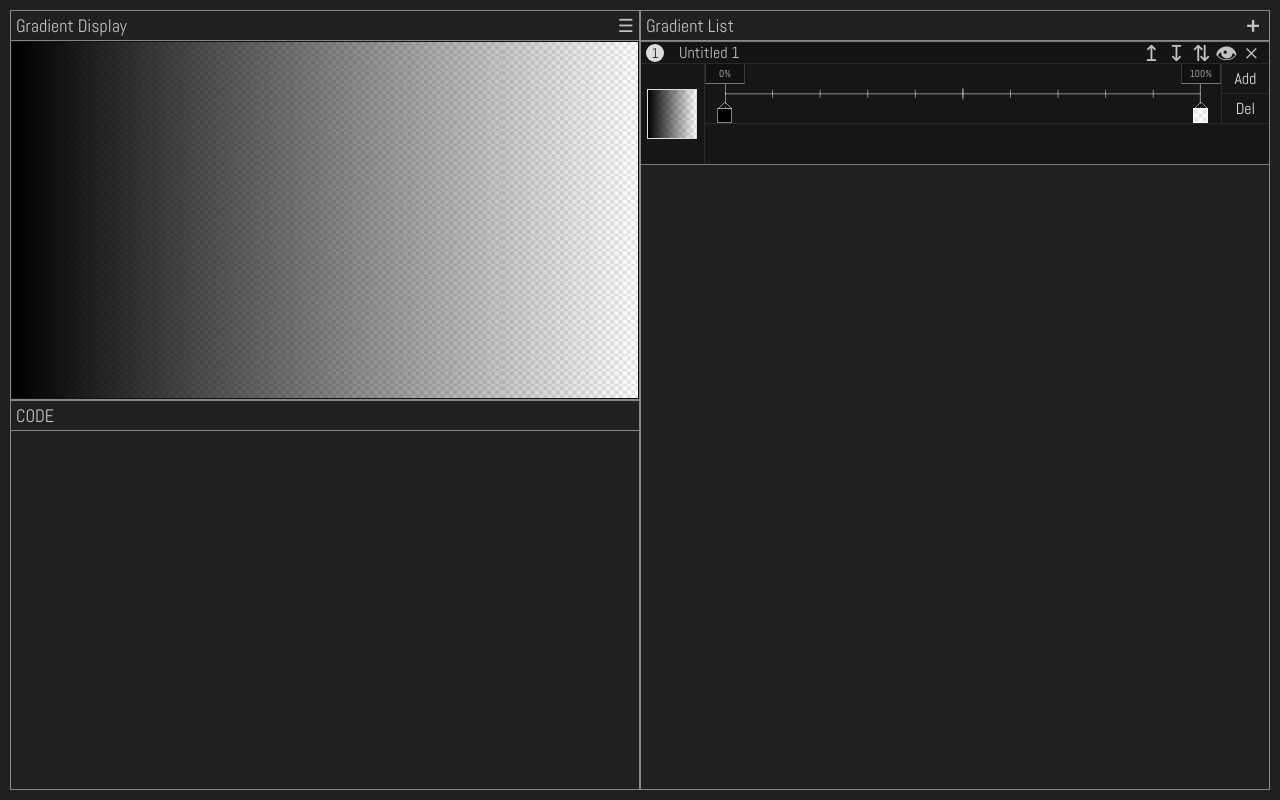
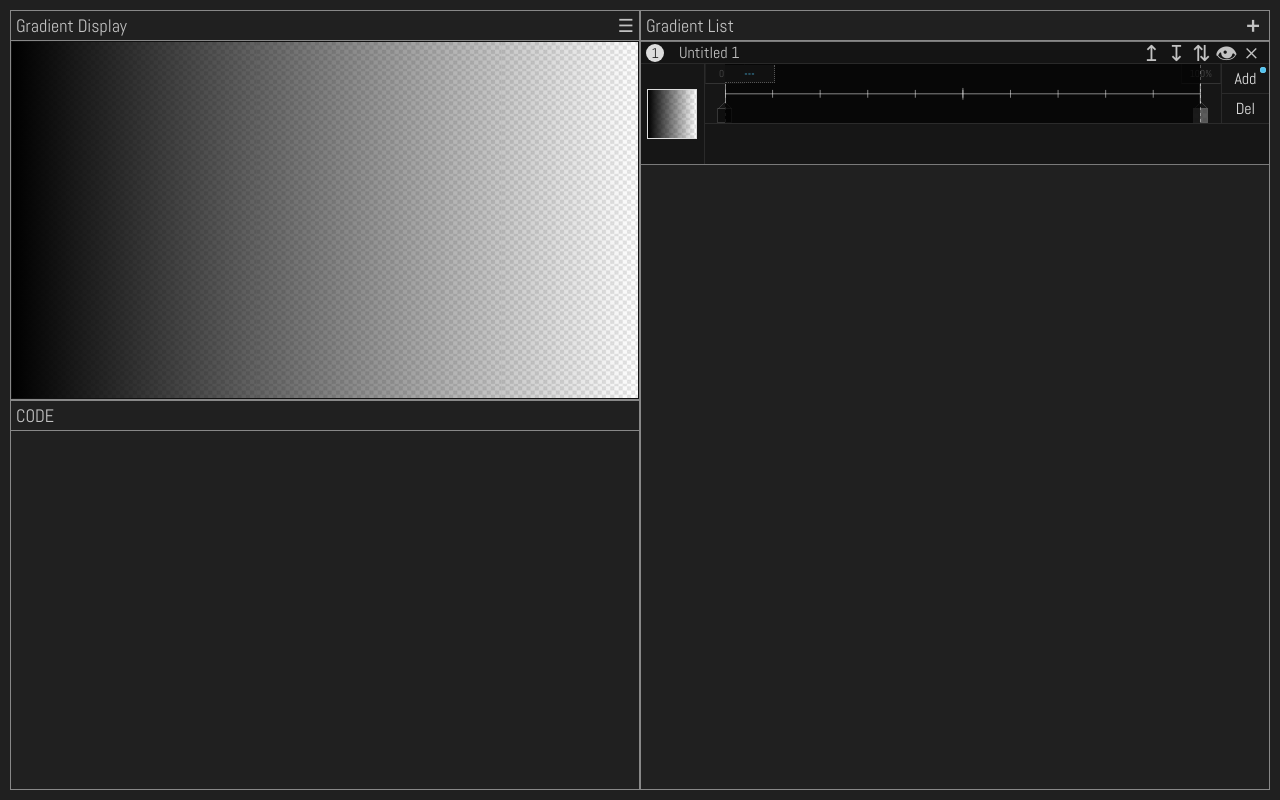
Before and after one commit to tschiboka/colorpicker, a React (Create React App) app: page / in a window 1280 px wide. Both pictures are taken after a click on the button "Add". Built offline with nearby package versions, Linux system fonts and the light colour scheme.

Commit message:
add color stop functionality

```diff
--- a/src/App.js
+++ b/src/App.js
@@ -39,7 +39,7 @@ export default class App extends Component {
 
 
 
-  updateGradients(gradients) { this.setState({ ...this.state, gradients: gradients }) }
+  updateGradients(gradients) { this.setState({ ...this.state, gradients: gradients }, () => console.log(this.state.gradients)) }
 
 
 
--- a/src/Components/GradientField/GradientField.scss
+++ b/src/Components/GradientField/GradientField.scss
@@ -1,4 +1,5 @@
 $primarytColor: #c2c2c2;
+$activeBtnBg: #4cc3f1;
 
 .GradientField {
     background: rgba(0, 0, 0, 0.3);
@@ -63,7 +64,7 @@ $primarytColor: #c2c2c2;
                     height: 100%;
                 }
                 &:hover {
-                    color: lightblue;
+                    color: $activeBtnBg;
                     font-size: 18px;
                 }
                 &:last-child:hover { color: deeppink; }
--- a/src/Components/GradientSlider/GradientSlider.js
+++ b/src/Components/GradientSlider/GradientSlider.js
@@ -1,7 +1,8 @@
 import React, { Component } from 'react';
 import checkeredRect from "../ColorPicker/images/transparent_checkered_bg.png";
 import { mousePos } from "../../functions/slider";
-import { sortGradientByColorStopsPercentage, filterIdenticalColorPercentages, correctGradientEdges, setZIndexAscending } from "../../functions/slider";
+import { sortGradientByColorStopsPercentage, filterIdenticalColorPercentages } from "../../functions/slider";
+import { correctGradientEdges, setZIndexAscending, getPercentToFixed } from "../../functions/slider";
 import "./GradientSlider.scss";
 
 
@@ -11,9 +12,12 @@ export default class GradientSlider extends Component {
         super(props);
 
         this.state = {
+            activeRuler: true,
             activeThumb: undefined,
             thumbMoved: false,
             mousePos: undefined,
+            addButtonOn: false,
+            delButton: false
         }
     }
 
@@ -44,14 +48,12 @@ export default class GradientSlider extends Component {
             const newThumbX = this.state.mousePos;
 
             if (!this.props.gradient.repeating) {
-                const newPercentage = (newThumbX / thumbBoxWidth * 100);
-                if (newPercentage >= 0 && newPercentage <= 100) {
+                const newPercentage = getPercentToFixed(thumbBoxWidth, newThumbX);
                 const colorIndex = this.state.activeThumb.id.match(/\d+$/)[0];
                 const newGradient = { ...this.props.gradient, colors: [...this.props.gradient.colors] };
-                    newGradient.colors[colorIndex].stop = Number(newPercentage.toFixed(newPercentage % 1 !== 0 ? 1 : 0));
+                newGradient.colors[colorIndex].stop = newPercentage;
 
                 this.props.updateGradient(newGradient, this.props.index);
-                }
             }
         }
 
@@ -66,6 +68,7 @@ export default class GradientSlider extends Component {
 
 
     handleThumbMouseUp() {
+        if (this.state.activeThumb) {
             if (!this.state.thumbMoved) {
                 const thumbIndex = this.state.activeThumb.id.match(/\d+$/)[0];
                 const color = this.props.gradient.colors[thumbIndex].color;
@@ -73,7 +76,7 @@ export default class GradientSlider extends Component {
                 this.props.openColorPicker(this.props.index, thumbIndex, color);
             }
             else {
-            if (this.state.activeThumb) {
+
                 if (!this.props.gradient.repeating) {
                     const sorted = sortGradientByColorStopsPercentage(this.props.gradient);
                     const filtered = filterIdenticalColorPercentages(sorted);
@@ -82,13 +85,58 @@ export default class GradientSlider extends Component {
                     this.props.updateGradient(updatedGradient, this.props.index);
                 }
             }
-        }
             this.setState({
                 ...this.state,
                 activeThumb: undefined,
                 thumbMoved: false,
                 mousePos: undefined
             }, () => { setZIndexAscending(this.props.index); });
+        }
+    }
+
+
+
+    handleAddBtnOnClick() {
+        console.log(this.state.addButtonOn);
+        if (!this.state.addButtonOn) {
+            this.setState({ ...this.state, addButtonOn: !this.state.addButtonOn, activeRuler: false });
+        }
+    }
+
+
+
+    handleShadowOnBlur() { setTimeout(() => { this.setState({ ...this.state, addButtonOn: false, activeRuler: true }) }, 200) }
+
+
+
+    handleShadowOnMouseMove(event) {
+        const element = document.getElementById(`GradientSlider__shadow-${this.props.index}`);
+        const mouseX = mousePos(event, this.props.index);
+        const elementWidth = event.target.getBoundingClientRect().width;
+        const percent = getPercentToFixed(elementWidth, mouseX);
+        const titleDiv = element.children[0];
+
+        titleDiv.innerHTML = percent + "%";
+        titleDiv.style.right = elementWidth - mouseX + 10 + "px";
+
+        console.log();
+
+    }
+
+
+
+    addNewColorStop(event) {
+        const mouseX = mousePos(event, this.props.index);
+        const elementWidth = event.target.getBoundingClientRect().width;
+        const newGradient = { ...this.props.gradient, colors: [...this.props.gradient.colors.map(color => ({ ...color }))] };
+
+        if (!this.props.gradient.repeating) {
+            newGradient.colors.push({ color: "rgb(255, 255, 255)", stop: getPercentToFixed(elementWidth, mouseX) });
+            const sorted = sortGradientByColorStopsPercentage(newGradient);
+            const filtered = filterIdenticalColorPercentages(sorted);
+            this.props.updateGradient(filtered, this.props.index);
+        }
+        this.setState({ ...this.state, activeRuler: true, addButtonOn: false });
     }
 
 
@@ -181,11 +229,27 @@ export default class GradientSlider extends Component {
 
 
 
+    renderAddColorStopShadow() {
+        return <button
+            id={`GradientSlider__shadow-${this.props.index}`}
+            className="GradientSlider__shadow"
+            onBlur={e => this.handleShadowOnBlur(e)}
+            onClick={e => this.addNewColorStop(e)}
+            onMouseMove={e => this.handleShadowOnMouseMove(e)}
+            tabIndex={1}
+            autoFocus={true}
+        ><div>---</div></button>
+    }
+
+
+
     render() {
         return (
             <div className="GradientSlider">
-                <div className="GradientSlider__ruler">
+                <div className={`GradientSlider__ruler ${this.state.activeRuler ? "" : "GradientSlider__ruler--inactive"}`}>
                     <div className="GradientSlider__helper-lines">{this.renderHelperLines()}</div>
+
+                    {this.state.addButtonOn && this.renderAddColorStopShadow()}
 
                     <div
                         id={`GradientSlider__measure-text-box${this.props.index}`}
@@ -208,11 +272,23 @@ export default class GradientSlider extends Component {
                 </div>
 
                 <div className="GradientSlider__btn-box">
-                    <button>Add</button>
+                    <button
+                        title="add new color [stop click on slider]"
+                        onClick={() => this.handleAddBtnOnClick()}
+                    >
+                        Add
+                            <div className={`btn--${this.state.addButtonOn ? "active" : "inactive"}`}></div>
+                    </button>
 
-                    <button>Del</button>
+                    <button
+                        title="delete color stop [click on slider thumb]"
+                        onClick={() => this.handleAddBtnOnClick()
+                        }>
+                        Del
+                        <div className={`btn--${this.state.addButtonOn ? "active" : "inactive"}`}></div>
+                    </button>
                 </div>
-            </div>
+            </div >
         );
     }
 }
--- a/src/Components/GradientSlider/GradientSlider.scss
+++ b/src/Components/GradientSlider/GradientSlider.scss
@@ -1,8 +1,20 @@
+$activeBtnBg: #4cc3f1;
+
 .GradientSlider {
     position: relative;
     width: 100%;
     padding: 0 0 0 20px;
     display: flex;
+    .GradientSlider__ruler--inactive {
+        .GradientSlider__measure-text-box, .GradientSlider__thumbs-box {
+            opacity: 0.3;
+            pointer-events: none;
+        }
+        .GradientSlider__ruler-box {
+            z-index: 1501;
+            pointer-events: none;
+        }
+    }
     .GradientSlider__ruler {
         position: relative;
         display: flex;
@@ -18,6 +30,34 @@
             background: transparent;
             pointer-events: none;
             svg { position: absolute; }
+        }
+        .GradientSlider__shadow {
+            position: absolute;
+            top: 0;
+            left: 0;
+            width: calc(100% - 1px);
+            height: 100%;
+            background: rgba(0, 0, 0, 0.7);
+            border: none;
+            z-index: 1500;
+            cursor: pointer;
+            & > div {
+                position: absolute;
+                min-width: 50px;
+                height: 18px;
+                top: 1px;
+                display: flex;
+                justify-content: center;
+                align-items: center;
+                padding: 2px 5px;
+                border: 1px dotted #555;
+                border-top: none;
+                border-left: none;
+                background: #111;
+                color: $activeBtnBg;
+                font-size: 12px;
+                pointer-events: none;
+            }
         }
         .GradientSlider__measure-text-box {
             position: relative;
@@ -77,6 +117,17 @@
                 background: rgba(255, 255, 255, 0.1);
                 font-size: 14px;
             }
+            & > div {
+                position: absolute;
+                width: 6px;
+                height: 6px;
+                top: 3px;
+                right: 3px;
+                border-radius: 5px;
+                border: 1px solid rgba(221, 221, 221, 0.2);
+            }
+            .btn--active { background: $activeBtnBg; }
+            .btn--inactive { background: rgba(0, 0, 0, 0.7); }
         }
     }
 }
--- a/src/Components/ResultDisplay/ResultDisplay.js
+++ b/src/Components/ResultDisplay/ResultDisplay.js
@@ -51,7 +51,7 @@ export default class ResultDisplay extends Component {
                     <div
                         className="ResultDisplay__color-bg"
                         title="Result Gradient"
-                        style={{ background: gradientObjsToStr(this.props.gradients) }}>
+                        style={{ background: gradientObjsToStr([...this.props.gradients].reverse()) }}>
 
                         {this.state.menuIsOpen && (
                             <ResultDisplayMenu
--- a/src/functions/slider.js
+++ b/src/functions/slider.js
@@ -76,3 +76,17 @@ export const setZIndexAscending = index => {
 
     elemGroups.forEach((children, i) => children.forEach(child => child.style.zIndex = i));
 };
+
+
+
+export const getPercentToFixed = (wholeInput, fractionInput, decimalPlaces = 1, limit0_to_100 = true) => {
+    let percentage = fractionInput / wholeInput * 100;
+    percentage = Number(percentage.toFixed(percentage % 1 !== 0 ? decimalPlaces : 0));
+
+    if (limit0_to_100) {
+        if (percentage > 100) percentage = 100;
+        if (percentage < 0) percentage = 0;
+    }
+
+    return percentage;
+}
```
Lines whose indentation alone changed are shown as unchanged.
